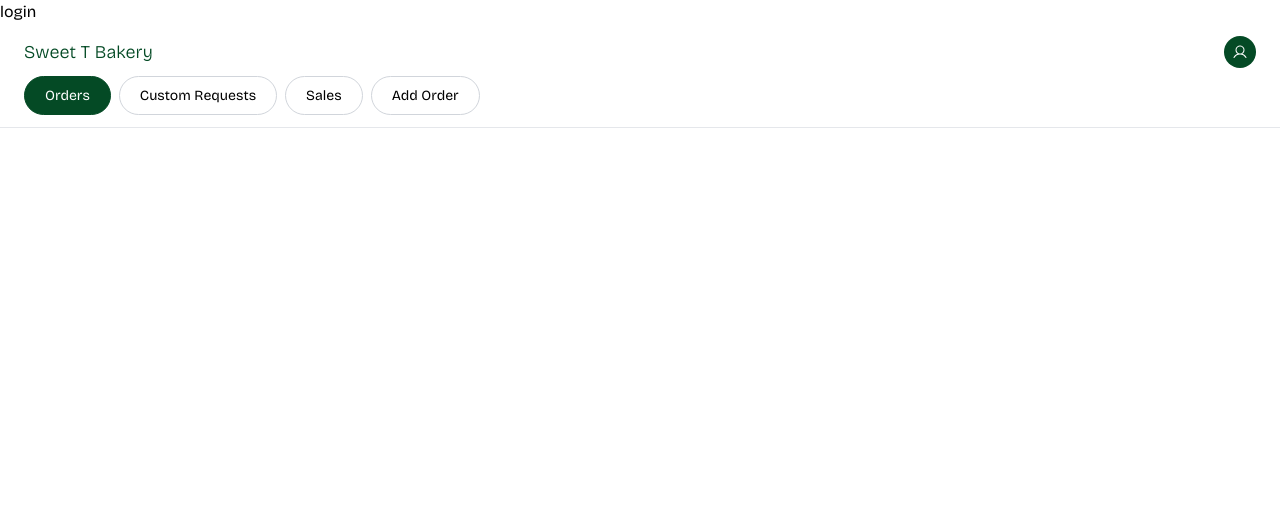
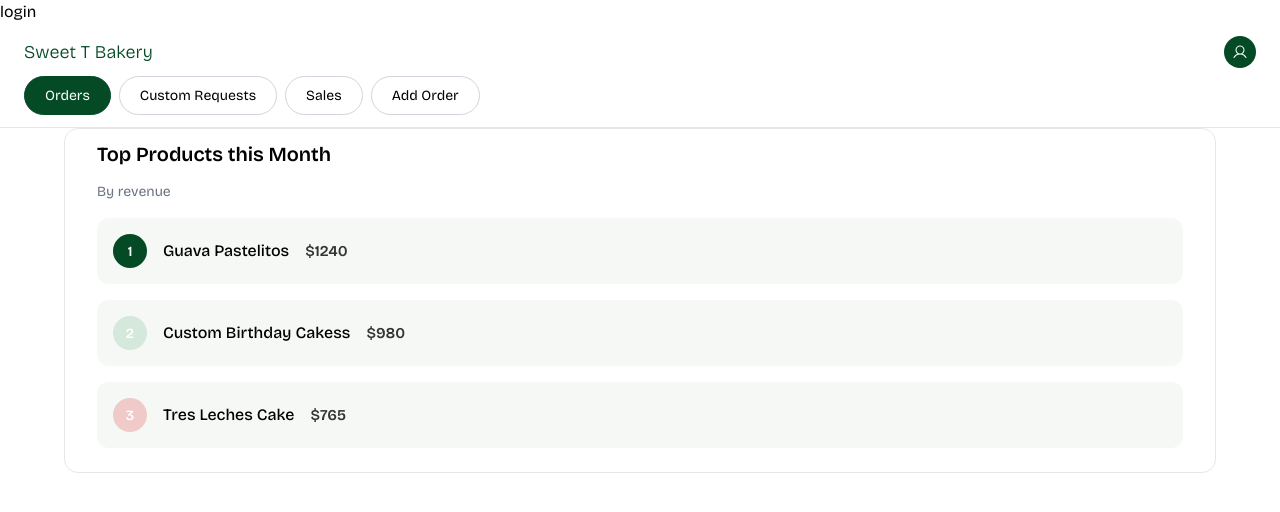
Before and after one commit to wics-uic/Sweet-T, an Astro site in the folder frontend/: page /admin/login in a window 1280 px wide. Built offline with nearby package versions, Linux system fonts and the light colour scheme; Astro itself is replaced by a stand-in of ours.

Commit message:
99% done !

```diff
--- /dev/null
+++ b/frontend/src/components/salesTopProducts.astro
@@ -0,0 +1,92 @@
+---
+
+// pull products here when calculations are done, for now use default
+const products = [
+    {rank: 1, name: 'Guava Pastelitos', revenue: 1240, color: '#044A25'},
+    {rank: 2, name: 'Custom Birthday Cakes', revenue: 980, color: '#D4E8DB'},
+    {rank: 3, name: 'Tres Leches Cake', revenue: 765, color: '#F0CAC9'},
+];
+
+---
+<div class="top-products-container flex">
+    <div class="title">Top Products this Month</div>
+    <div class="subtitle">By revenue</div>
+
+    <div class="product-bar">
+        <div class="product-circle" style={`background:${products[0].color}`}>1</div>
+        <div class="product-name">{products[0].name}</div>
+        <div class="product-revenue">${products[0].revenue}</div>
+    </div>
+
+    <div class="product-bar">
+        <div class="product-circle" style={`background:${products[1].color}`}>2</div>
+        <div class="product-name">{products[1].name}s</div>
+        <div class="product-revenue">${products[1].revenue}</div>
+    </div>
+
+    <div class="product-bar">
+        <div class="product-circle" style={`background:${products[2].color}`}>3</div>
+        <div class="product-name">{products[2].name}</div>
+        <div class="product-revenue">${products[2].revenue}</div>
+    </div>
+</div>
+
+<style>
+    .top-products-container {
+    background: #ffffff;
+    border: 1px solid #e5e7eb;
+    padding: 24px;
+    border-radius: 14px;
+    width: 90%;
+    padding: 24px 32px;
+    padding-top: 10px;
+    display: flex;
+    flex-direction: column;
+    gap: 16px;
+    margin: 0 auto;
+    }
+
+    .title {
+    font-size: 20px;
+    font-weight: 600;
+    }
+
+    .subtitle {
+    font-size: 14px;
+    color: #6b7280;
+    margin-top: -4px;
+    }
+
+    .product-bar {
+    display: flex;
+    align-items: center;
+    gap: 16px;
+    background: #f5f8f5;
+    padding: 16px;
+    border-radius: 12px;
+    position: relative;
+    }
+
+    .product-circle {
+    width: 34px;
+    height: 34px;
+    border-radius: 50%;
+    display: flex;
+    align-items: center;
+    justify-content: center;
+    color: white;
+    font-weight: 600;
+    font-size: 14px;
+    }
+
+    .product-name {
+    font-size: 16px;
+    font-weight: 500;
+    }
+
+    .product-revenue {
+    font-weight: 600;
+    color: #333;
+    font-size: 15px;
+    }
+</style>
--- a/frontend/src/pages/admin/login.astro
+++ b/frontend/src/pages/admin/login.astro
@@ -1,9 +1,11 @@
 ---
 import AdminNavbar from '../../components/AdminNavbar.astro';
+import TopProducts from '../../components/salesTopProducts.astro';
 ---
 
 <layout>
     <h3>login</h3>
 
     <AdminNavbar />
+    <TopProducts />
 </layout>
```
Also changed, not shown: frontend/src/components/AdminNavbar.astro (line endings or trailing spaces).
